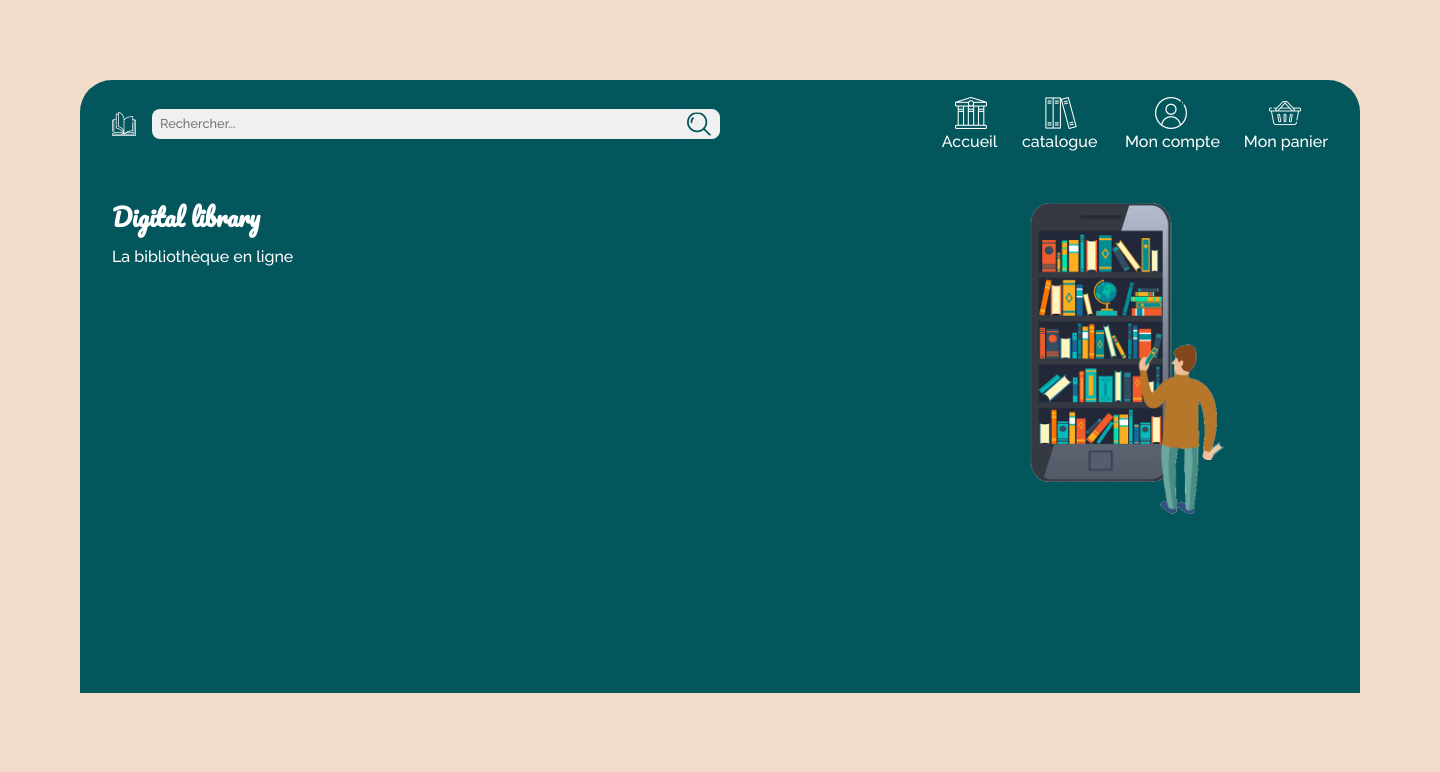
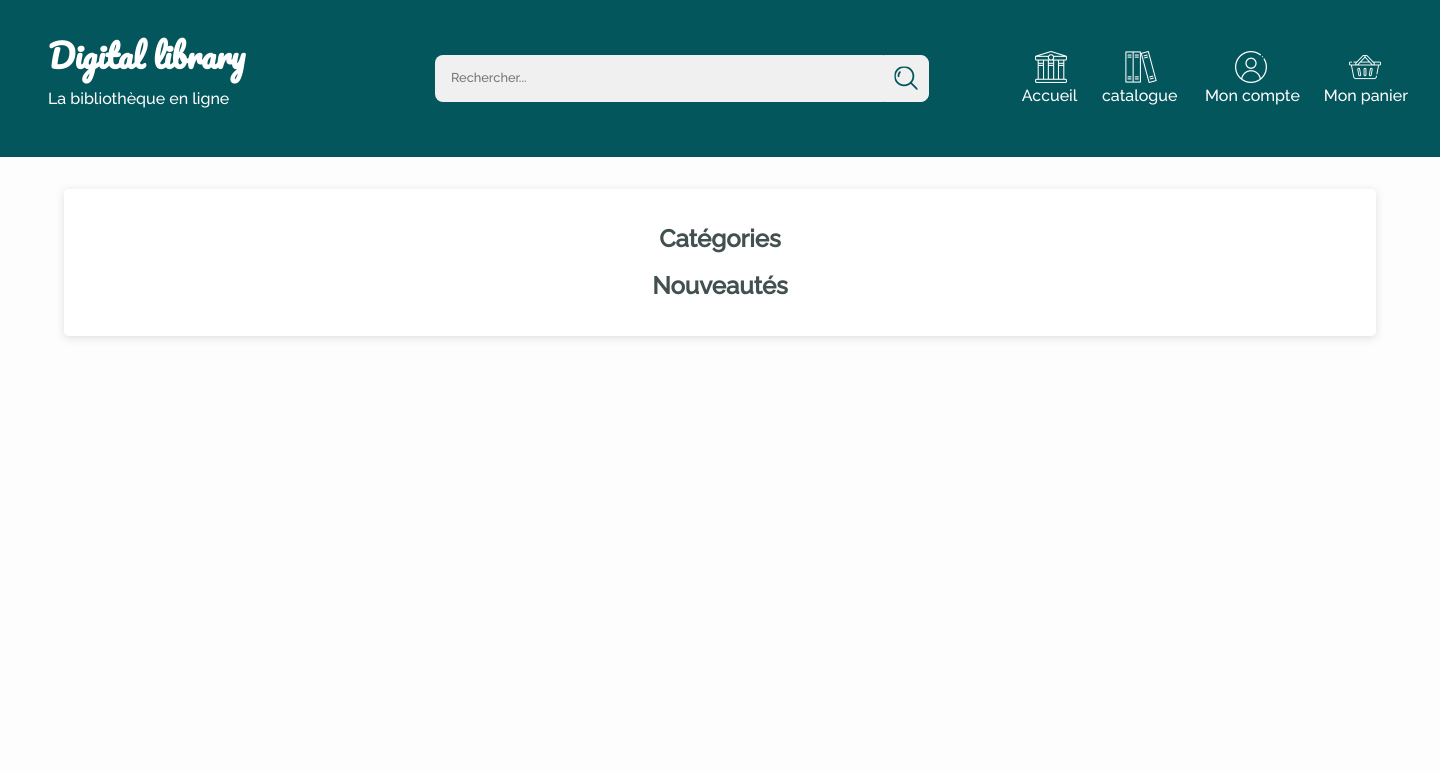
Before and after one commit to JeromeHillion/Digital_libraryV2, a PHP site: page / in a window 1440 px wide. Shown: the top 772 px of the page. Run offline with PHP 8.4, Linux system fonts and the light colour scheme; data that the repository does not hold is empty; some libraries are stand-ins or nearby versions.

Commit message:
suite du front

```diff
--- a/BddConnection.php
+++ b/BddConnection.php
@@ -7,9 +7,7 @@ public static function connection(){
 
     try {
         $bdd = new PDO('mysql:host=localhost;dbname=digital_library;charset=utf8', 'root', '', [PDO::ATTR_ERRMODE=> PDO::ERRMODE_EXCEPTION]);
-        echo '<pre>';
-        echo "Connexion à la base de donnée réussi !";
-        echo '</pre>';
+
     } catch (Exception $e) {
         die('Erreur : ' . $e->getMessage());
     }
--- a/dao/BookDao.php
+++ b/dao/BookDao.php
@@ -115,4 +115,11 @@ class BookDao
 
 }
 
+    public static function getLastBooks(){
+        $bdd = BddConnection::connection();
+        $req = $bdd->prepare("select name,publication,cover,summary from books  where YEAR(publication) = YEAR(CURDATE())limit 6; ");
+        $req->execute();
+        return $req->fetchAll(PDO::FETCH_ASSOC);
+    }
+
 }
--- a/index.php
+++ b/index.php
@@ -2,5 +2,8 @@
 require_once ("Autoloader.php");
 use Service\UserService;
 use Service\BookService;
+use Service\CategoryService;
 
+$categories = CategoryService::getCategories();
+$lastBooks = BookService::getNews();
 require_once 'vue/home.php';
--- a/public/css/fragment/header.css
+++ b/public/css/fragment/header.css
@@ -1,9 +1,7 @@
 
 
 header{
-    padding: 5rem;
-    width: 80rem;
-    margin: 0 auto;
+   width: 100%;
     max-width: 100%;
 }
 
@@ -11,14 +9,15 @@ header{
     display: flex;
     background-color: #03565C;
     padding: 1rem;
-    border-radius: 2rem 2rem 0 0;
+
+
 }
 
 .logo {
     display: flex;
-    flex: 0.5;
+    flex: 1.5;
     background-color: #03565C;
-    padding: 1rem 1rem 10rem 2rem;
+    padding: 0 1rem 2rem 2rem;
 
 }
 .title{
@@ -27,31 +26,20 @@ header{
     flex: 1;
 }
 
-.logo h2, .logo span{
+.logo h1, .logo span{
     color: #FFFFFF;
 }
-.logo h2{
+.logo h1{
     margin-bottom: 1rem;
     font-family: 'Pacifico', cursive;
     display: inline-block;
 }
 
-.logoImg{
-    display: flex;
-
-    justify-content: end;
-}
-.logo img{
-
-    width: 434px;
-    height: 349px;
-    flex: 1;
-}
 
 .inputSearch {
     display: flex;
     align-items: center;
-    flex: 0.5;
+    flex: 2;
 
 }
 
@@ -63,12 +51,12 @@ header{
     outline: none;
     font-size: 0.8rem;
     color: #333;
-    padding: 0.5rem;
+    padding: 1rem;
 }
 
 .inputSearch img{
     border: solid 1px #F0F0F0 ;
-    padding: 0.156rem 0.5rem 0.156rem;
+    padding: 0.655rem;
     background-color: #F0F0F0;
     border-radius: 0 0.5rem  0.5rem 0 ;
 }
@@ -82,7 +70,7 @@ header{
     display: flex;
     justify-content: end;
     align-items: center;
-    flex: 0.5;
+    flex: 2;
 
 }
 .account a{
--- a/public/css/home.css
+++ b/public/css/home.css
@@ -1,4 +1,60 @@
 body{
     font-family: 'Raleway', sans-serif;
-    background-color: #F1DBC9;
+    background-color: #FDFDFD;
 }
+h2{
+    text-align: center;
+    color: #425050;
+}
+
+.containerGeneral{
+    padding: 2rem;
+}
+.container{
+    width: 80rem;
+    margin: 0 auto;
+    background-color: #ffffff;
+    box-shadow: rgba(99, 99, 99, 0.2) 0 2px 8px 0;
+    border-radius: 0.3rem;
+    max-width: 100%;
+    padding: 1rem;
+
+
+}
+.categorieSection{
+    width: 40rem;
+    margin: 0 auto;
+    max-width: 100%;
+
+}
+
+.categorieSection a{
+    background-color: #EBD9C8;
+    color: #888981;
+    padding: 0.5rem;
+    border-radius: 1rem;
+    display: inline-block;
+    margin-bottom: 1rem;
+    text-decoration: none;
+    font-size: 12px;
+}
+
+.cards {
+    display: flex;
+    flex-wrap: wrap;
+    justify-content: space-around;
+    text-align: center;
+
+
+}
+
+.card{
+    flex-basis: 200px;
+}
+
+
+.card img {
+    width: 150px;
+    height:200px ;
+    text-align: center;
+}
--- a/public/css/registration.css
+++ b/public/css/registration.css
@@ -5,7 +5,7 @@ body{
 
 }
 
-.container_general{
+.containerGeneral{
     display: flex;
     justify-content: center;
     align-items: center;
--- a/service/BookService.php
+++ b/service/BookService.php
@@ -17,4 +17,8 @@ class BookService
     public static function addBooks(){
         return BookDao::addBooks();
     }
+
+    public static function getNews(){
+        return BookDao::getLastBooks();
+    }
 }
--- a/vue/fragment/header.php
+++ b/vue/fragment/header.php
@@ -14,26 +14,27 @@
 <body>
 <header>
     <div class="navBar">
+        <div class="logo">
+            <div class="title">
+                <h1>Digital library</h1>
+                <span>La bibliothèque en ligne</span>
+            </div>
+        </div>
         <div class="inputSearch">
-            <img src="public/images/icons/open-book.png" id="openBook" alt="open book">
             <input type="text" placeholder="Rechercher...">
             <img src="public/images/icons/search.png" alt="icon search">
         </div>
         <div class="account">
             <a href="#"> <img src="public/images/icons/library.png" id="library" alt="icon library"><span></span><br>Accueil</a>
             <a href="#"><img src="public/images/icons/books.png" id="books" alt="books"><span></span><br>catalogue</a>
-            <a href="#"> <img src="public/images/icons/user.png" id="user" alt="icon cart"><span></span><br>Mon compte</a>
-            <a href="#"><img src="public/images/icons/shopping-cart.png" id="cart" alt="shopping cart"><span></span><br>Mon panier</a>
+            <a href="#"> <img src="public/images/icons/user.png" id="user" alt="icon cart"><span></span><br>Mon
+                compte</a>
+            <a href="#"><img src="public/images/icons/shopping-cart.png" id="cart" alt="shopping cart"><span></span><br>Mon
+                panier</a>
         </div>
-    </div>
-    <div class="logo">
-        <div class="title">
-            <h2>Digital library</h2>
-            <span>La bibliothèque en ligne</span>
-        </div>
-        <div class="logoImg">
-            <img src="public/images/imageLibrary.png" alt="young people">
-        </div>
+
+
+
     </div>
 
 </header>
--- a/vue/home.php
+++ b/vue/home.php
@@ -14,5 +14,36 @@
 </head>
 <body>
 <?php include_once 'fragment/header.php'?>
+
+<div class="containerGeneral">
+    <div class="container">
+        <div class="categorieSection">
+<h2>Catégories</h2>
+                <?php
+                foreach ($categories as $categorie){
+                    ?>
+                <a href="#"><?php echo $categorie['name'];?></a>
+               <?php }
+                ?>
+        </div>
+
+
+    <div class="bookSection">
+        <h2>Nouveautés</h2>
+        <div class="cards">
+            <?php foreach ($lastBooks as $lastBook) {
+                ?>
+                    <div class="card">
+                        <img src="<?php echo $lastBook['cover'] ?>" alt="">
+                        <h4><?php echo nl2br($lastBook['name']);?></h4>
+                        <p><?php echo $lastBook['publication'];?></p>
+                    </div>
+            <?php }
+            ?>
+
+        </div>
+    </div>
+    </div>
+</div>
 </body>
 </html>
--- a/vue/registration.php
+++ b/vue/registration.php
@@ -12,7 +12,7 @@
 </head>
 <body>
 
-<div class="container_general">
+<div class="containerGeneral">
     <div class="container">
         <div class="picture">
             <img src="../public/images/2008.i504.008_isometric_online_library_set-14.jpg" alt="">
```
